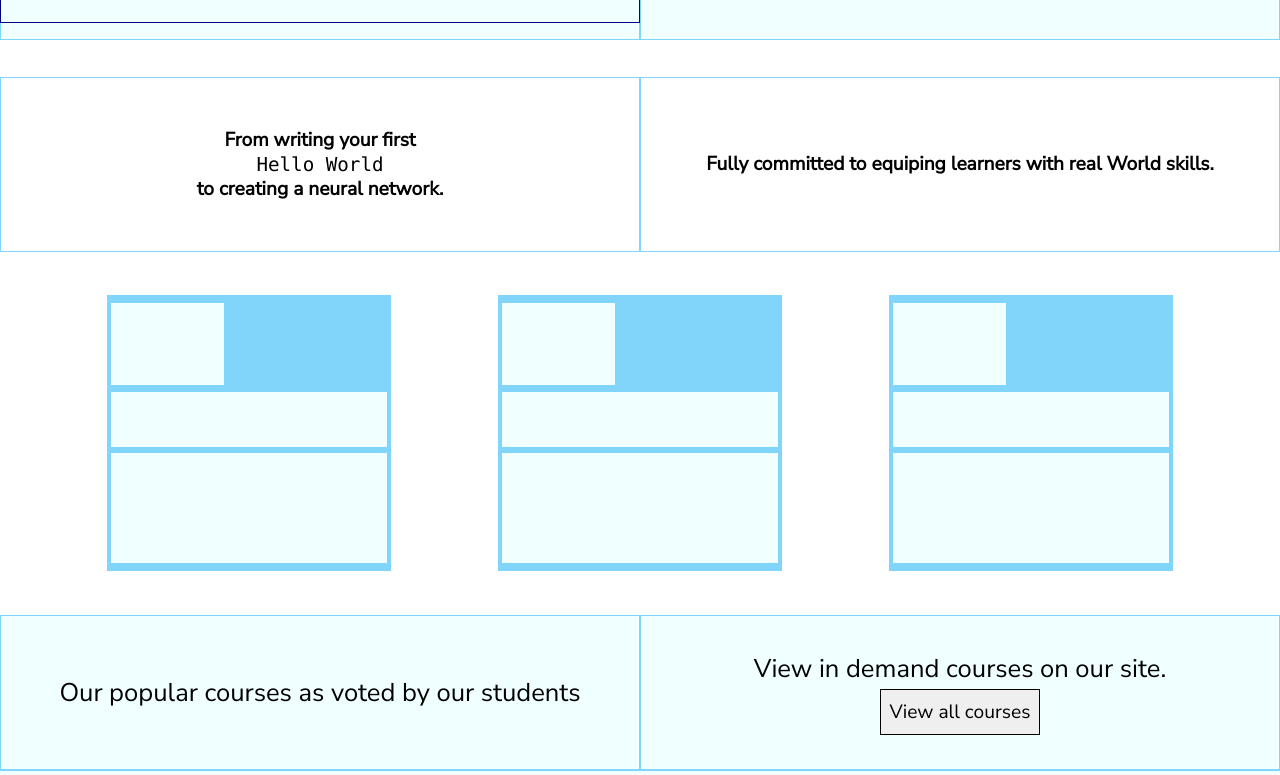
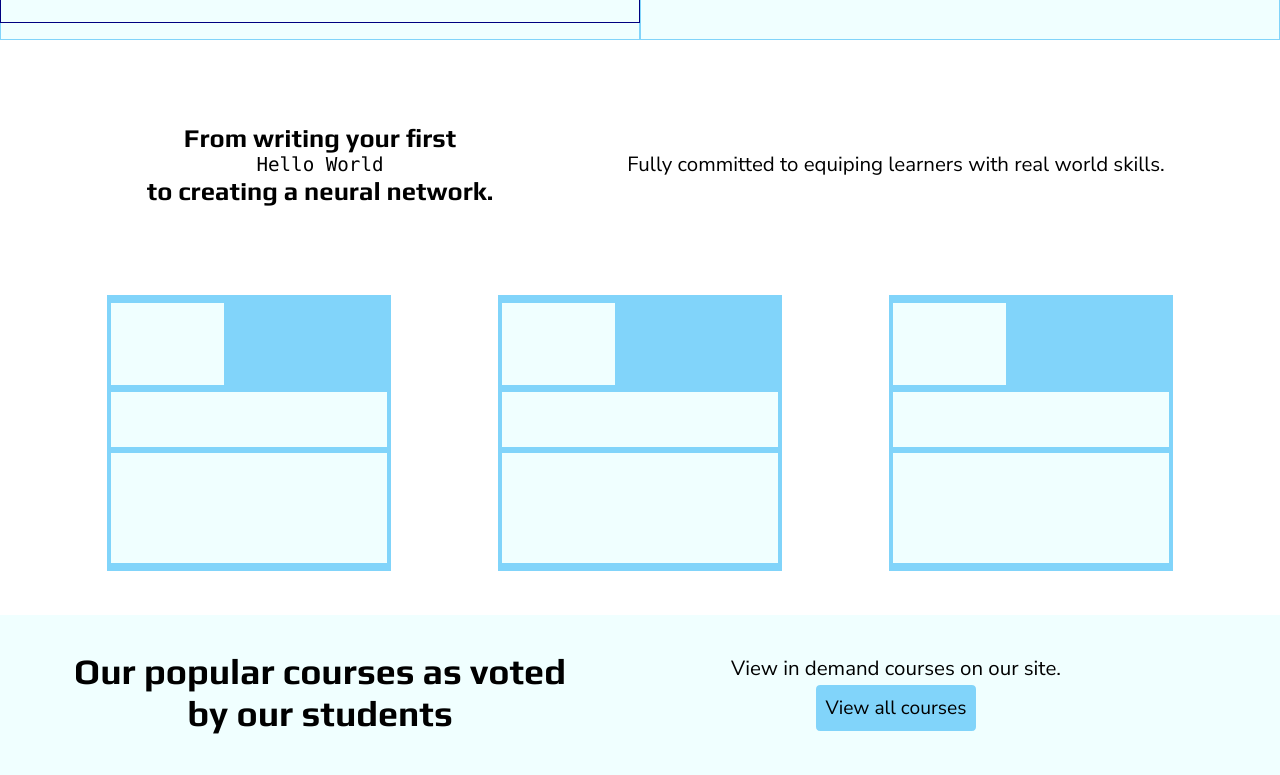
Before and after one commit to MokuaEnock/NxT-learn, a React (Create React App) app: page / in a window 1280 px wide. Shown: the part 480-1255 px from the top of the page. Built offline with nearby package versions, Linux system fonts and the light colour scheme; no server answers; data requests are answered from the project's data file.

Commit message:
style landing page  sections

```diff
--- a/src/components/home/main.js
+++ b/src/components/home/main.js
@@ -1,7 +1,7 @@
 import React, { useEffect } from "react";
 
 function Main() {
-/*   useEffect(() => {
+  /*   useEffect(() => {
     fetch("https://api.github.com/users/MokuaEnock")
       .then((r) => r.json())
       .then((r) => console.log(r));
@@ -23,16 +23,14 @@ function Main() {
 
       <section id="main_section">
         <div id="sect_container1">
-          <div>
+          <div id="div1">
             <h2>From writing your first</h2>
             <code> Hello World </code>
             <h2>to creating a neural network.</h2>
           </div>
 
-          <div>
-            <h2>
-              Fully committed to equiping learners with real World skills.
-            </h2>
+          <div id="div2">
+            <p>Fully committed to equiping learners with real world skills.</p>
           </div>
         </div>
         <ul id="sect_container2">
@@ -56,8 +54,8 @@ function Main() {
 
       <section id="main_cards">
         <div id="main_container1">
-          <span>Our popular courses as voted by our students</span>
-          <span>
+          <span id="span1"> Our popular courses as voted by our students</span>
+          <span id="span2">
             <p>View in demand courses on our site.</p>
             <button>View all courses</button>
           </span>
--- a/src/index.css
+++ b/src/index.css
@@ -1,5 +1,5 @@
 @import url('https://fonts.googleapis.com/css2?family=IBM+Plex+Sans&family=Nunito+Sans&display=swap');
-
+@import url('https://fonts.googleapis.com/css2?family=Play:wght@700&display=swap');
 
 body {
   margin: 0;
@@ -125,13 +125,14 @@ main>div>span>button {
 #sect_container1 {
   width: 100%;
   height: 30%;
+  display: flex;
+  flex-direction: row;
+  justify-content: center;
+  align-items: center;
 }
 
 #sect_container1>div {
-  width: 50%;
-  height: 100%;
   display: flex;
-  border: thin solid #81D4FA;
   display: flex;
   flex-direction: column;
   justify-content: center;
@@ -140,7 +141,34 @@ main>div>span>button {
 }
 
 #sect_container1>div>h2 {
-  font-size: 1.5vw;
+  font-size: 2vw;
+  font-family: 'Play', sans-serif;
+  text-align: center;
+
+}
+
+
+
+#div1 {
+  width: 40%;
+  height: 100%;
+
+}
+
+#div1>h2 {
+  font-size: 2vw;
+  font-family: 'Play', sans-serif;
+  text-align: center;
+}
+
+#div2 {
+  width: 50%;
+  height: 100%;
+}
+
+#div2>p {
+  text-align: justify;
+  font-size: 1.6vw;
 }
 
 #sect_container2 {
@@ -195,32 +223,47 @@ main>div>span>button {
 #main_container1 {
   width: 100%;
   height: 30%;
-  border: thin solid #81D4FA;
   display: flex;
   flex-direction: row;
-  justify-content: space-evenly;
+  justify-content: center;
   align-items: center;
 }
 
-#main_container1>span {
+#span2 {
   width: 50%;
   height: 100%;
-  border: thin solid #81D4FA;
+  font-size: 1.6vw;
   display: flex;
   flex-direction: column;
   justify-content: center;
   align-items: center;
 }
 
+#span1 {
+  font-family: 'Play', sans-serif;
+  width: 40%;
+  height: 100%;
+  text-align: center;
+  font-size: 2.8vw;
+  display: flex;
+  flex-direction: column;
+  justify-content: center;
+  align-items: center;
+}
+
+
 #main_container1>span>button {
   width: 25%;
   height: 30%;
+  border: thin solid #81D4FA;
+  background-color: #81D4FA;
+  font-size: 1.5vw;
+  border-radius: .3vw;
 }
 
 #main_container2 {
   width: 100%;
   height: 70%;
-  border: thin solid #81D4FA;
   display: flex;
   flex-direction: row;
   justify-content: space-evenly;
```
